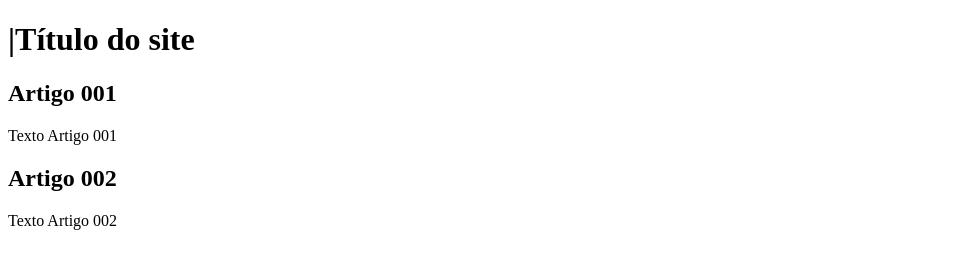
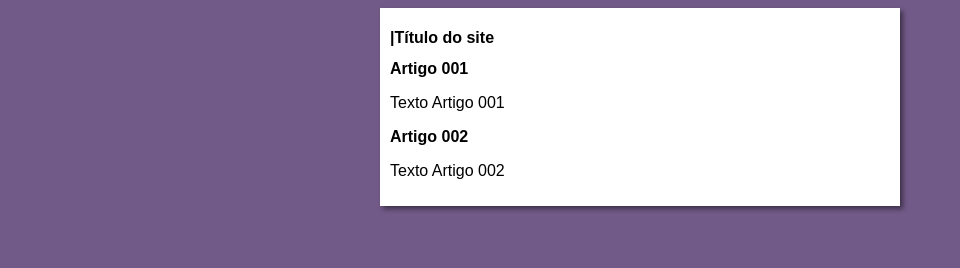
Before and after one commit to JandersonLRibeiro/projeto-site, a plain HTML site: page index.html in a window 1280 px wide. Shown: the whole page, without its empty margins (0-960 px from the left). Drawn offline with Linux system fonts and the light colour scheme.

Commit message:
iniciei o design

```diff
--- /dev/null
+++ b/estilos/style.css
@@ -0,0 +1,16 @@
+* {
+    font-family: Arial, Helvetica, sans-serif;
+    font-size: 16px;
+}
+
+body {
+    background-color: rgb(114, 90, 136);
+}
+
+main{
+    background-color:white;
+    width: 500px;
+    margin: auto;
+    padding: 10px;
+    box-shadow: 3px 3px 5px rgba(0, 0, 0, 0.473);
+}
--- a/index.html
+++ b/index.html
@@ -4,6 +4,7 @@
     <meta charset="UTF-8">
     <meta name="viewport" content="width=device-width, initial-scale=1.0">
     <title>Título do site</title>
+    <link rel="stylesheet" href="estilos/style.css">
 </head>
 <body>
     <main>
```
